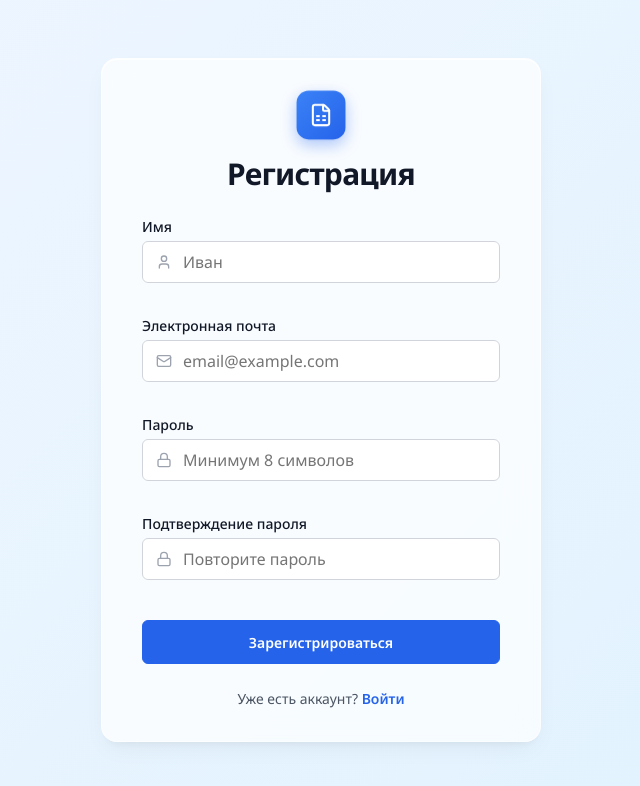
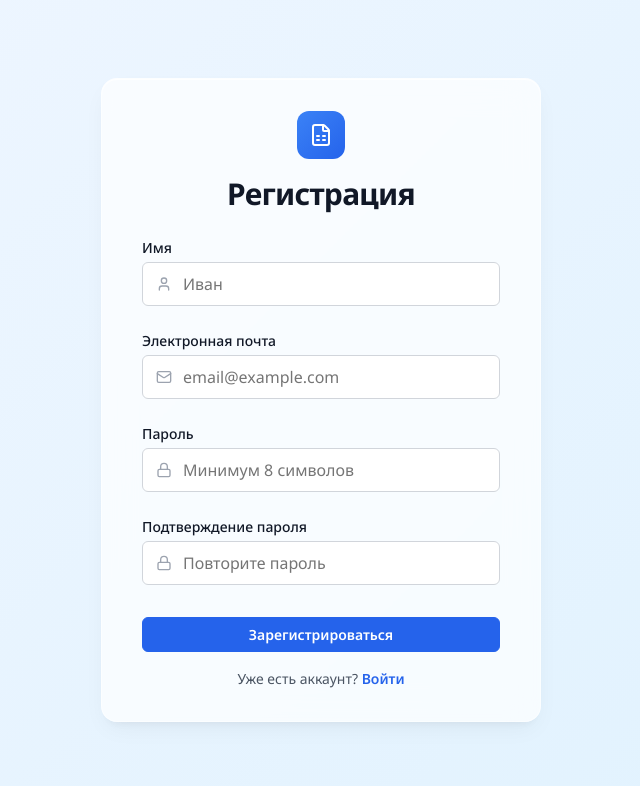
Before and after one commit to MichaelRayven/visual-programming, a React (Vite) app: page /register in a window 1280 px wide. Shown: the top 786 px of the page, without its empty margins (319-959 px from the left). Built offline with nearby package versions, Linux system fonts and the light colour scheme.

Commit message:
fix(): save table cell on change

```diff
--- a/src/pages/document/components/table.tsx
+++ b/src/pages/document/components/table.tsx
@@ -24,8 +24,11 @@ import {
 import "./table.css";
 import { useTableStore } from "@/hooks/useTableStore";
 import { useVirtualTable } from "@/hooks/useVirtualTable";
+import { debounce } from "@/lib/utils";
 import { TableToolbar } from "@/pages/document/components/toolbar";
 import { store as reduxStore, useAppDispatch, useAppSelector } from "@/store";
+import { documentsActions } from "@/store/documentsSlice";
+import { selectActiveDocumentId } from "@/store/selectors/document";
 
 // Registry for cell textarea refs, keyed by "row_col"
 const cellInputRegistry = new Map<string, HTMLTextAreaElement>();
@@ -425,6 +428,10 @@ export const TableCell = React.memo(
     const [isFocused, setIsFocused] = useState(false);
     const internalInputRef = useRef<HTMLTextAreaElement>(null);
 
+    const debouncedSave = debounce((value) => {
+      store.updateCell(row, col, value);
+    }, 300);
+
     const { rawValue, displayValue } = useCellData(row, col);
     const {
       isSelected,
@@ -445,6 +452,7 @@ export const TableCell = React.memo(
     const [value, setValue] = useState(
       isFocused ? rawValue : String(displayValue)
     );
+
     useEffect(() => {
       setValue(isFocused ? rawValue : String(displayValue));
     }, [isFocused, rawValue, displayValue]);
@@ -533,7 +541,10 @@ export const TableCell = React.memo(
             color: cellStyles?.textColor || undefined,
           }}
           value={value}
-          onChange={(e) => setValue(e.target.value)}
+          onChange={(e) => {
+            setValue(e.target.value);
+            debouncedSave(e.target.value);
+          }}
           onKeyDown={handleKeyDown}
           onFocus={() => setIsFocused(true)}
           onBlur={() => {
--- a/src/pages/login/login-page.module.css
+++ b/src/pages/login/login-page.module.css
@@ -46,20 +46,6 @@
     var(--color-primary-600) 100%
   );
   border-radius: var(--radius-xl);
-  box-shadow: 0 0.25rem 0.75rem rgba(37, 99, 235, 0.25);
-  animation: logoPulse 2s infinite ease-in-out;
-}
-
-@keyframes logoPulse {
-  0%,
-  100% {
-    box-shadow: 0 0.25rem 0.75rem rgba(37, 99, 235, 0.25);
-    transform: scale(1);
-  }
-  50% {
-    box-shadow: 0 0.375rem 1rem rgba(37, 99, 235, 0.4);
-    transform: scale(1.03);
-  }
 }
 
 .loginTitle {
@@ -73,11 +59,11 @@
 .loginForm {
   display: flex;
   flex-direction: column;
-  gap: var(--spacing-5);
+  gap: var(--spacing-2);
 }
 
 /* Custom fields styles (height override for standard inputs in login card) */
-.loginForm :global(.field-input-icon-wrapper) :global(input) {
+.loginForm :global(input) {
   height: 2.75rem; /* 44px equivalent */
 }
 
@@ -134,22 +120,9 @@
 /* Button & Loading overlay */
 .btnSubmitLogin {
   position: relative;
-  display: flex;
-  align-items: center;
-  justify-content: center;
   width: 100%;
-  height: 2.75rem; /* 44px equivalent */
+  margin-top: var(--spacing-2);
   font-weight: var(--font-weight-semibold);
-  transition: all var(--transition-fast) !important;
-}
-
-.btnSubmitLogin:hover:not(:disabled) {
-  box-shadow: 0 0.25rem 0.75rem rgba(37, 99, 235, 0.2);
-  transform: translateY(-0.0625rem); /* -1px equivalent */
-}
-
-.btnSubmitLogin:active:not(:disabled) {
-  transform: translateY(0);
 }
 
 .btnSubmitLogin:disabled {
--- a/src/pages/register/register-page.module.css
+++ b/src/pages/register/register-page.module.css
@@ -58,20 +58,6 @@
     var(--color-primary-600) 100%
   );
   border-radius: var(--radius-xl);
-  box-shadow: 0 0.25rem 0.75rem rgba(37, 99, 235, 0.25);
-  animation: logoPulse 2s infinite ease-in-out;
-}
-
-@keyframes logoPulse {
-  0%,
-  100% {
-    box-shadow: 0 0.25rem 0.75rem rgba(37, 99, 235, 0.25);
-    transform: scale(1);
-  }
-  50% {
-    box-shadow: 0 0.375rem 1rem rgba(37, 99, 235, 0.4);
-    transform: scale(1.03);
-  }
 }
 
 .registerTitle {
@@ -85,11 +71,11 @@
 .registerForm {
   display: flex;
   flex-direction: column;
-  gap: var(--spacing-4);
+  gap: var(--spacing-2);
 }
 
 /* Custom fields height matching login form */
-.registerForm :global(.field-input-icon-wrapper) :global(input) {
+.registerForm :global(input) {
   height: 2.75rem; /* 44px equivalent */
 }
 
@@ -115,23 +101,9 @@
 /* Button & Loading overlay */
 .btnSubmitRegister {
   position: relative;
-  display: flex;
-  align-items: center;
-  justify-content: center;
   width: 100%;
-  height: 2.75rem; /* 44px equivalent */
   margin-top: var(--spacing-2);
   font-weight: var(--font-weight-semibold);
-  transition: all var(--transition-fast) !important;
-}
-
-.btnSubmitRegister:hover:not(:disabled) {
-  box-shadow: 0 0.25rem 0.75rem rgba(37, 99, 235, 0.2);
-  transform: translateY(-0.0625rem); /* -1px equivalent */
-}
-
-.btnSubmitRegister:active:not(:disabled) {
-  transform: translateY(0);
 }
 
 .btnSubmitRegister:disabled {
```
